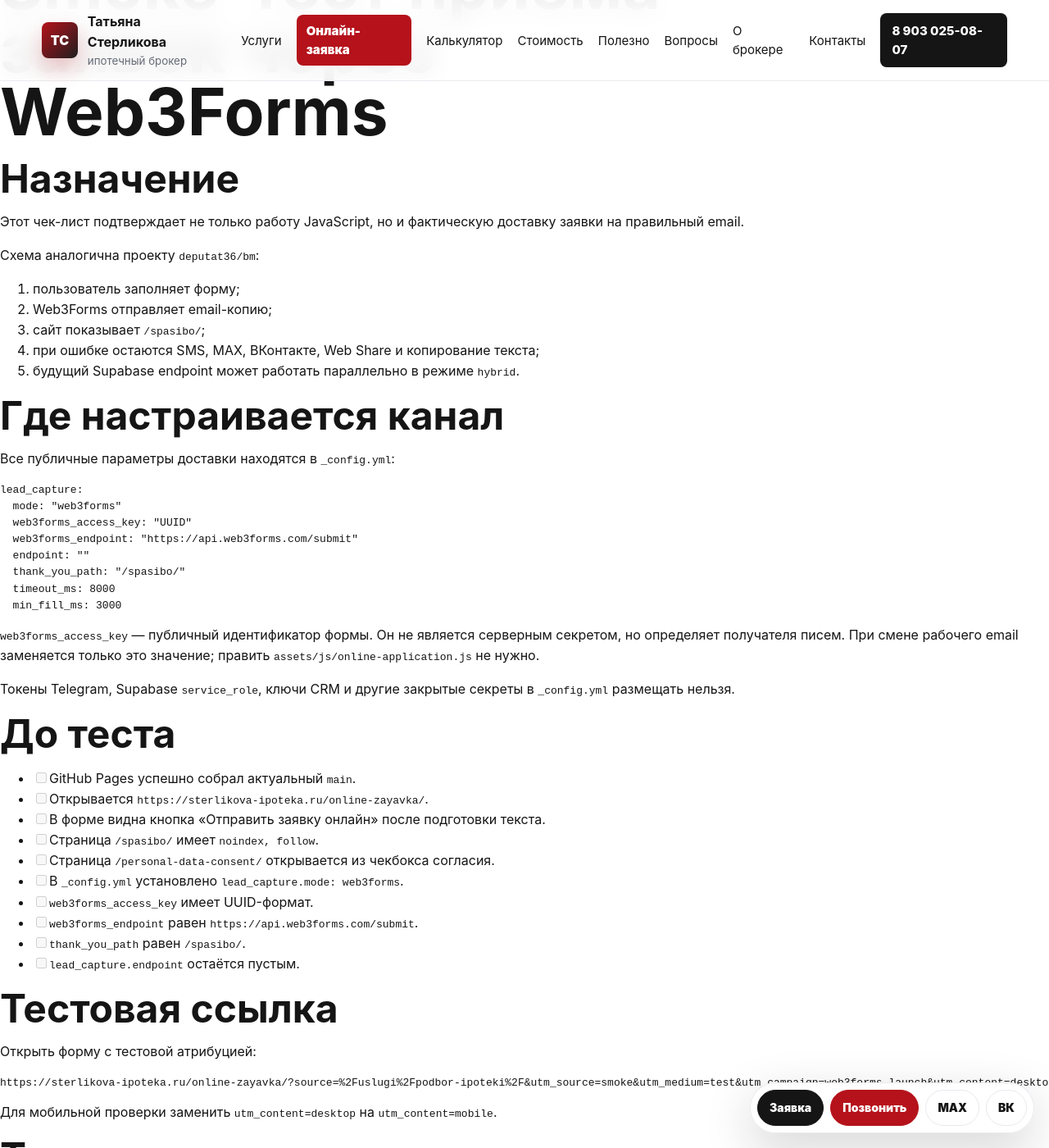
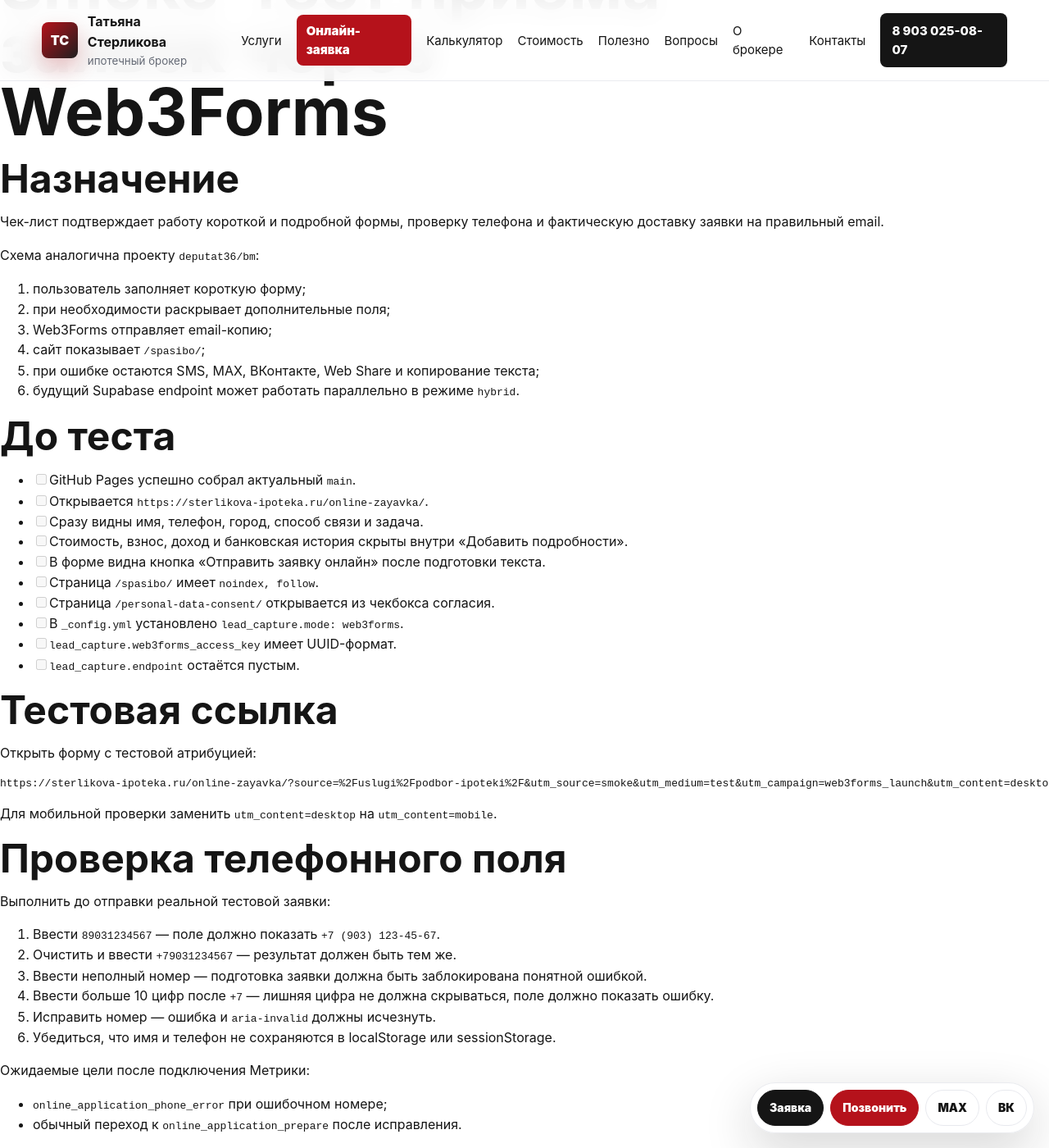
Before and after one commit to deputat36/broker, a Jekyll site: the page built from docs/web3forms-lead-smoke.md, in a window 1280 px wide and 1400 px high, scrolled down 195 px. Shown: the whole window at 82% size. Built offline with Jekyll 4.4.1, drawn with Linux system fonts in a browser that asks for light colours; our own code applies the rules of GitHub Pages for plain Markdown files; some of the changed text lies outside the part shown.

Commit message:
Expand Web3Forms smoke test for short mobile form

````diff
--- a/docs/web3forms-lead-smoke.md
+++ b/docs/web3forms-lead-smoke.md
@@ -2,46 +2,28 @@
 
 ## Назначение
 
-Этот чек-лист подтверждает не только работу JavaScript, но и фактическую доставку заявки на правильный email.
+Чек-лист подтверждает работу короткой и подробной формы, проверку телефона и фактическую доставку заявки на правильный email.
 
 Схема аналогична проекту `deputat36/bm`:
 
-1. пользователь заполняет форму;
-2. Web3Forms отправляет email-копию;
-3. сайт показывает `/spasibo/`;
-4. при ошибке остаются SMS, MAX, ВКонтакте, Web Share и копирование текста;
-5. будущий Supabase endpoint может работать параллельно в режиме `hybrid`.
-
-## Где настраивается канал
-
-Все публичные параметры доставки находятся в `_config.yml`:
-
-```yaml
-lead_capture:
-  mode: "web3forms"
-  web3forms_access_key: "UUID"
-  web3forms_endpoint: "https://api.web3forms.com/submit"
-  endpoint: ""
-  thank_you_path: "/spasibo/"
-  timeout_ms: 8000
-  min_fill_ms: 3000
-```
-
-`web3forms_access_key` — публичный идентификатор формы. Он не является серверным секретом, но определяет получателя писем. При смене рабочего email заменяется только это значение; править `assets/js/online-application.js` не нужно.
-
-Токены Telegram, Supabase `service_role`, ключи CRM и другие закрытые секреты в `_config.yml` размещать нельзя.
+1. пользователь заполняет короткую форму;
+2. при необходимости раскрывает дополнительные поля;
+3. Web3Forms отправляет email-копию;
+4. сайт показывает `/spasibo/`;
+5. при ошибке остаются SMS, MAX, ВКонтакте, Web Share и копирование текста;
+6. будущий Supabase endpoint может работать параллельно в режиме `hybrid`.
 
 ## До теста
 
 - [ ] GitHub Pages успешно собрал актуальный `main`.
 - [ ] Открывается `https://sterlikova-ipoteka.ru/online-zayavka/`.
+- [ ] Сразу видны имя, телефон, город, способ связи и задача.
+- [ ] Стоимость, взнос, доход и банковская история скрыты внутри «Добавить подробности».
 - [ ] В форме видна кнопка «Отправить заявку онлайн» после подготовки текста.
 - [ ] Страница `/spasibo/` имеет `noindex, follow`.
 - [ ] Страница `/personal-data-consent/` открывается из чекбокса согласия.
 - [ ] В `_config.yml` установлено `lead_capture.mode: web3forms`.
-- [ ] `web3forms_access_key` имеет UUID-формат.
-- [ ] `web3forms_endpoint` равен `https://api.web3forms.com/submit`.
-- [ ] `thank_you_path` равен `/spasibo/`.
+- [ ] `lead_capture.web3forms_access_key` имеет UUID-формат.
 - [ ] `lead_capture.endpoint` остаётся пустым.
 
 ## Тестовая ссылка
@@ -54,7 +36,23 @@
 
 Для мобильной проверки заменить `utm_content=desktop` на `utm_content=mobile`.
 
-## Тестовые данные
+## Проверка телефонного поля
+
+Выполнить до отправки реальной тестовой заявки:
+
+1. Ввести `89031234567` — поле должно показать `+7 (903) 123-45-67`.
+2. Очистить и ввести `+79031234567` — результат должен быть тем же.
+3. Ввести неполный номер — подготовка заявки должна быть заблокирована понятной ошибкой.
+4. Ввести больше 10 цифр после `+7` — лишняя цифра не должна скрываться, поле должно показать ошибку.
+5. Исправить номер — ошибка и `aria-invalid` должны исчезнуть.
+6. Убедиться, что имя и телефон не сохраняются в localStorage или sessionStorage.
+
+Ожидаемые цели после подключения Метрики:
+
+- `online_application_phone_error` при ошибочном номере;
+- обычный переход к `online_application_prepare` после исправления.
+
+## Тест A: короткая заявка
 
 Использовать явно тестовые значения:
 
@@ -62,15 +60,10 @@
 - телефон: рабочий тестовый номер владельца проекта;
 - город: `Борисоглебск`;
 - сценарий: `Первичная консультация и подбор ипотеки`;
-- объект: `Пока не выбрано`;
-- стоимость: `Тест`;
-- первоначальный взнос: `Тест`;
-- история банков: `Тестовая заявка, не обрабатывать как клиента`;
-- комментарий: `SMOKE TEST. После проверки письмо удалить.`
+- дополнительные поля не раскрывать;
+- комментарий не заполнять.
 
-Не использовать чужой номер, паспортные данные, СНИЛС, банковские реквизиты или реальные кредитные сведения.
-
-## Успешный сценарий
+Последовательность:
 
 1. Заполнить обязательные поля.
 2. Установить чекбокс согласия.
@@ -80,16 +73,34 @@
    - источник `/uslugi/podbor-ipoteki/`;
    - указан город;
    - указан сценарий;
+   - дополнительные значения обозначены как неуказанные;
    - нет паспортных или банковских документов.
 5. Нажать «Отправить заявку онлайн».
 6. Убедиться, что кнопка переходит в состояние отправки и защищена от повторного клика.
 7. Дождаться перехода на `/spasibo/`.
-8. Проверить на странице благодарности:
-   - номер обращения совпадает;
-   - сценарий совпадает;
-   - город отображается;
-   - статус квалификации отображается;
-   - номер телефона не выводится.
+8. Проверить номер обращения, сценарий, город и технический статус.
+9. Убедиться, что номер телефона на странице не выводится.
+
+## Тест B: подробная заявка
+
+Открыть новую форму и раскрыть «Добавить подробности».
+
+Заполнить:
+
+- объект: `Квартира на вторичном рынке`;
+- стоимость: `Тест 4 500 000`;
+- первоначальный взнос: `Тест 900 000`;
+- доход: `Официальная работа`;
+- история банков: `Тестовая заявка, не обрабатывать как клиента`;
+- комментарий: `SMOKE TEST. После проверки письмо удалить.`
+
+Проверить:
+
+- [ ] раскрытие не сбрасывает основные поля;
+- [ ] дополнительные сведения попали в подготовленный текст;
+- [ ] в email присутствуют объект, стоимость, взнос, доход, банковская история и комментарий;
+- [ ] событие `online_application_more_open` срабатывает после подключения Метрики;
+- [ ] новая заявка получает новый request ID.
 
 ## Проверка email
 
@@ -115,12 +127,13 @@
 - [ ] После успешной отправки повторный клик невозможен из-за перехода на `/spasibo/`.
 - [ ] Новая заявка получает другой request ID.
 - [ ] На странице благодарности не сохраняется телефон.
+- [ ] Безопасная сводка получает `expires_at` и перестаёт использоваться через 24 часа.
 
 Web3Forms сам по себе не обеспечивает бизнес-дедупликацию. Постоянная идемпотентность по request ID будет реализована в Supabase backend v2.
 
 ## Проверка ошибки
 
-Ошибку проверять только в тестовой ветке или локально, временно подменив `lead_capture.web3forms_endpoint` на недоступный HTTPS-адрес.
+Ошибку проверять только в тестовой ветке или локально, временно подменив URL Web3Forms на недоступный HTTPS-адрес.
 
 Ожидаемое поведение:
 
@@ -153,6 +166,19 @@
 
 Клиентский антиспам не заменяет server-side rate limit. Он будет добавлен при подключении Supabase в режиме `hybrid`.
 
+## Проверка мобильного интерфейса
+
+На ширине экрана около 360–430 px проверить:
+
+- [ ] нет горизонтальной прокрутки;
+- [ ] обязательные поля отображаются в одну колонку;
+- [ ] «Добавить подробности» удобно нажимается;
+- [ ] клавиатура телефона открывается для номера;
+- [ ] кнопка подготовки занимает доступную ширину;
+- [ ] кнопки после подготовки заявки располагаются одна под другой;
+- [ ] липкая панель не закрывает согласие и кнопку отправки;
+- [ ] после ошибки фокус возвращается к телефонному полю.
+
 ## Проверка аналитики
 
 После подключения Яндекс Метрики проверить цели:
@@ -160,6 +186,8 @@
 - `online_application_click`;
 - `online_application_prefill`;
 - `online_application_start`;
+- `online_application_more_open`;
+- `online_application_phone_error`;
 - `online_application_prepare`;
 - `online_application_direct_attempt`;
 - `online_application_direct_success`;
@@ -174,14 +202,15 @@
 
 - дата и время теста;
 - устройство и браузер;
+- короткий или подробный сценарий;
 - request ID;
 - адрес получателя;
-- значение `web3forms_access_key`, использованное при тесте;
 - время доставки письма;
 - папка, куда поступило письмо;
 - результат перехода на `/spasibo/`;
+- результат телефонной проверки;
 - результат fallback-теста;
 - найденные ошибки;
 - ответственный за обработку реальных заявок.
 
-После успешного теста удалить тестовое письмо и не использовать тестовую запись как реального клиента.
+После успешного теста удалить тестовые письма и не использовать тестовые записи как реальных клиентов.
````
Also changed, not shown: other parts of docs/web3forms-lead-smoke.md (+4 -3 lines).
